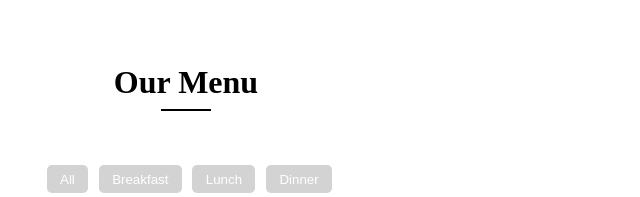
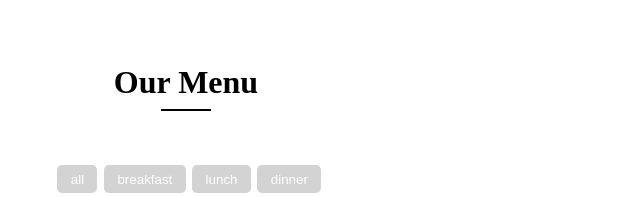
Before and after one commit to mvbri/tabs, a plain HTML site: page index.html in a window 1280 px wide. Shown: the top 197 px of the page, 454-1094 px from the left. Drawn offline with Linux system fonts and the light colour scheme.

Commit message:
Refactorización del código

```diff
--- a/index.html
+++ b/index.html
@@ -12,10 +12,7 @@
 			<h2 class="section-title">Our Menu</h2>
 			<div class="section-content">
 				<div class="tabs-buttons">
-					<button class="tab-button" data-id="all">All</button>
-					<button class="tab-button" data-id="breakfast">Breakfast</button>
-					<button class="tab-button" data-id="lunch">Lunch</button>
-					<button class="tab-button" data-id="dinner">Dinner</button>
+					<!-- <button class="tab-button" data-id="all">All</button> -->
 				</div>
 				<div class="tabs-items"></div>
 			</div>
--- a/script.js
+++ b/script.js
@@ -1,13 +1,16 @@
 import { datos } from './datos.js';
 
 const tabsItems = document.querySelector('.tabs-items');
-const tabButton = document.querySelectorAll('.tab-button');
+const tabsButtons = document.querySelector('.tabs-buttons');
 
 window.addEventListener('DOMContentLoaded', () => {
+	showItems(datos);
+	categorybuttons();
+});
+
 const showItems = (datos) => {
-		let items = [];
-		datos.forEach((d) => {
-			items.push(`<article class="item">
+	let items = datos.map((d) => {
+		return `<article class="item">
 		<img src=${d.imgSrc} alt="" />
 		<div class="item-info">
 			<header>
@@ -17,11 +20,32 @@ window.addEventListener('DOMContentLoaded', () => {
 			<p class="item-desc">${d.description}</p>
 		</div>
 	</article>
-        `);
+	`;
 	});
 	items = items.join('');
 	tabsItems.innerHTML = items;
 };
+
+const categorybuttons = () => {
+	const getCategories = (datos) => {
+		let categoriesFilter = ['all'];
+		datos.forEach((d) => {
+			if (!categoriesFilter.includes(d.category)) {
+				categoriesFilter.push(d.category);
+			}
+		}); // Falta aprender bien reduce.
+		// Y revisar como lo hicieron en el curso.
+		showButtons(categoriesFilter);
+	};
+
+	const showButtons = (categoriesFilter) => {
+		const buttons = categoriesFilter
+			.map((d) => {
+				return `<button class="tab-button" data-id="${d}">${d}</button>`;
+			})
+			.join('');
+		tabsButtons.innerHTML = buttons;
+		const tabButton = document.querySelectorAll('.tab-button');
 
 		const display = (e) => {
 			const dataset = e.target.dataset.id;
@@ -37,6 +61,10 @@ window.addEventListener('DOMContentLoaded', () => {
 		tabButton.forEach((button) => {
 			button.addEventListener('click', display);
 		});
+	};
+	getCategories(datos);
+};
 
-	showItems(datos);
-});
+/**
+ * Ahora a hacerlo con "ALL"
+ */
```
Lines whose indentation alone changed are shown as unchanged.
